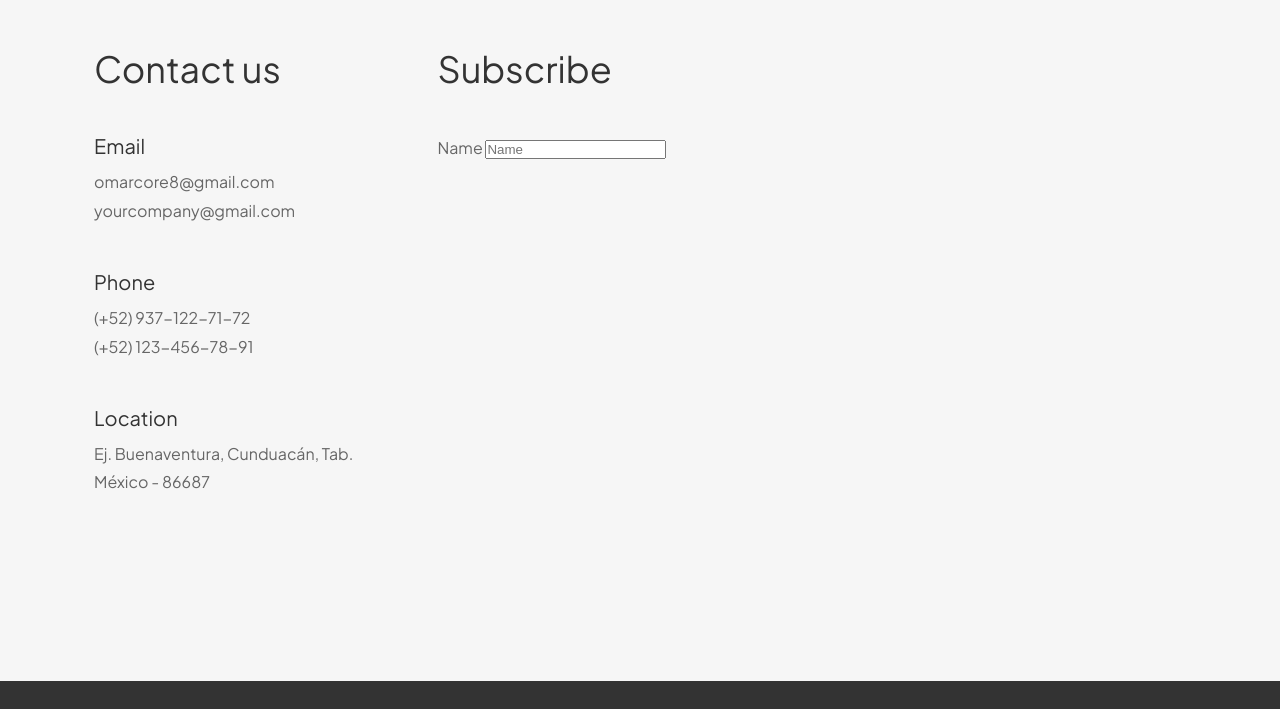
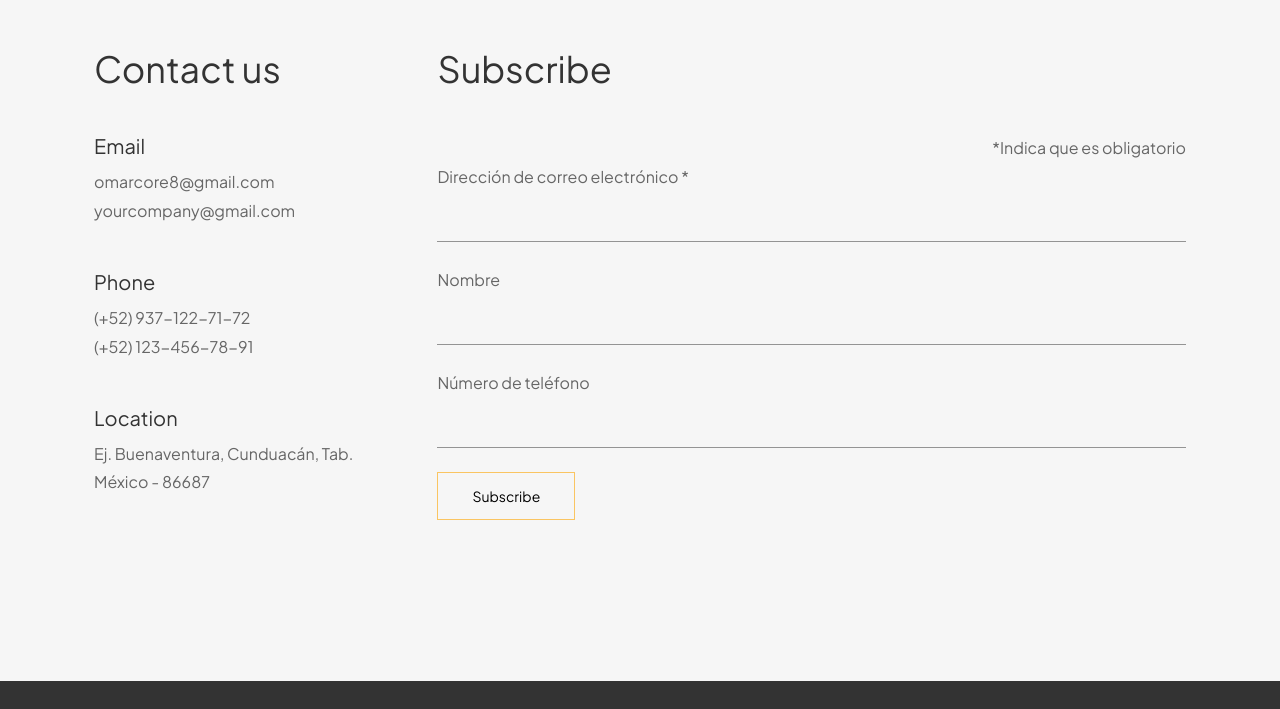
Before and after one commit to omarsan6/upwork, a plain HTML site: page index.html in a window 1280 px wide. Shown: the part 3718-4427 px from the top of the page. Drawn offline with nearby package versions, Linux system fonts and the light colour scheme.

Commit message:
Agregando formulario incrustado de Mailchimp

```diff
--- a/assets/css/app.css
+++ b/assets/css/app.css
@@ -504,3 +504,42 @@ footer .container .social-icons {
         margin-top: 24px;
     }
 }
+
+/* Form mailchimp */
+
+form{
+    width: 100%;
+}
+
+.indicates-required{
+    width: 100%;
+    /* background-color: #fff; */
+    display: flex;
+    justify-content: flex-end;
+}
+
+@media (max-width:768px){
+    .indicates-required{
+        justify-content: flex-start;
+        margin-bottom: 24px;
+    }
+}
+
+.mc-field-group{
+    margin-bottom: 24px;
+}
+
+.mc-field-group input{
+    display: block;
+    width: 100%;
+    padding: 16px 0;
+    border-radius: 0;
+    border: none;
+    font-family: var(--f-base);
+    border-bottom: 1px solid rgba(0, 0, 0, 0.4);
+    background-color: rgb(246, 246, 246);
+}
+
+.mc-field-group input:focus{
+    outline: none;
+}
--- a/assets/js/app.js
+++ b/assets/js/app.js
@@ -3,7 +3,7 @@ const hamburger = document.querySelector('.hamburger')
 const navLinks = document.querySelector('.nav-links')
 const navLinksLi = document.querySelectorAll('.nav-links li')
 
-
+// Cuando el scroll baje determinada cantidad de pixeles cambia de color el navbar
 window.addEventListener('scroll', () => {
     if (this.scrollY >= 100) {
         navbar.classList.add('scrolled')
@@ -12,11 +12,13 @@ window.addEventListener('scroll', () => {
     }
 })
 
+// Activar el menu movil
 hamburger.addEventListener('click', () => {
     navLinks.classList.toggle('active')
     hamburger.classList.toggle('active')
 })
 
+// Mostrar en que parte del menu nos encontramos
 navLinksLi.forEach(li => li.addEventListener('click', () =>{
     navLinksLi.forEach(li => li.classList.remove('active'))
     li.classList.add('active')
@@ -41,6 +43,5 @@ var typed = new Typed('#hero-titles', {
 
 });
 
-
 // AOS
 AOS.init();
--- a/index.html
+++ b/index.html
@@ -277,10 +277,64 @@
                         <h2 class="heading-2">Subscribe</h2>
                     </div>
 
-                    <form action="">
-                        <label for="">Name</label>
-                        <input type="text" placeholder="Name">
-                    </form>
+                    <div id="mc_embed_shell">
+
+                        <div id="mc_embed_signup">
+                            <form
+                                action="https://github.us15.list-manage.com/subscribe/post?u=5a89b74536e333dddaa89d5db&amp;id=641a0dc5b4&amp;f_id=007184e0f0"
+                                method="post" id="mc-embedded-subscribe-form" name="mc-embedded-subscribe-form"
+                                class="validate" target="_self" >
+
+                                <div id="mc_embed_signup_scroll">
+                                    <h2></h2>
+                                    <div class="indicates-required">
+                                        <span class="asterisk">*</span> Indica que es obligatorio</div>
+                                    <div class="mc-field-group">
+                                        <label for="mce-EMAIL">Dirección de correo electrónico
+                                        <span class="asterisk">*</span></label>
+                                        <input type="email" name="EMAIL" class="required email" id="mce-EMAIL" required="" value="">
+                                    </div>
+                                    <div class="mc-field-group">
+                                        <label for="mce-FNAME">Nombre </label>
+                                        <input type="text"
+                                            name="FNAME" class=" text" id="mce-FNAME" value="">
+                                    </div>
+                                    <div class="mc-field-group">
+                                        <label for="mce-PHONE">Número de teléfono </label>
+                                        <input
+                                            type="text" name="PHONE" class="REQ_CSS" id="mce-PHONE" value="">
+                                    </div>
+                                    <div id="mce-responses" class="clear foot">
+                                        <div class="response" id="mce-error-response" style="display: none;"></div>
+                                        <div class="response" id="mce-success-response" style="display: none;"></div>
+                                    </div>
+                                    <div style="position: absolute; left: -5000px;" aria-hidden="true">
+                                        /* real people should not fill this in and expect good things - do not remove
+                                        this or risk form bot signups */
+                                        <input type="text" name="b_5a89b74536e333dddaa89d5db_641a0dc5b4" tabindex="-1"
+                                            value="">
+                                    </div>
+                                    <div class="optionalParent">
+                                        <div class="clear foot">
+                                            <input type="submit" name="subscribe" id="mc-embedded-subscribe"
+                                                class="button btn" value="Subscribe">
+                                            <!-- <p style="margin: 0px auto;"><a href="http://eepurl.com/i5KbCI"
+                                                    title="Mailchimp: marketing por correo electrónico fácil y divertido"><span
+                                                        style="display: inline-block; background-color: transparent; border-radius: 4px;"><img
+                                                            class="refferal_badge"
+                                                            src="https://digitalasset.intuit.com/render/content/dam/intuit/mc-fe/en_us/images/intuit-mc-rewards-text-dark.svg"
+                                                            alt="Intuit Mailchimp"
+                                                            style="width: 220px; height: 40px; display: flex; padding: 2px 0px; justify-content: center; align-items: center;"></span></a>
+                                            </p> -->
+                                        </div>
+                                    </div>
+                                </div>
+
+                            </form>
+                        </div>
+
+                    </div>
+
                 </div>
             </div>
 
```
